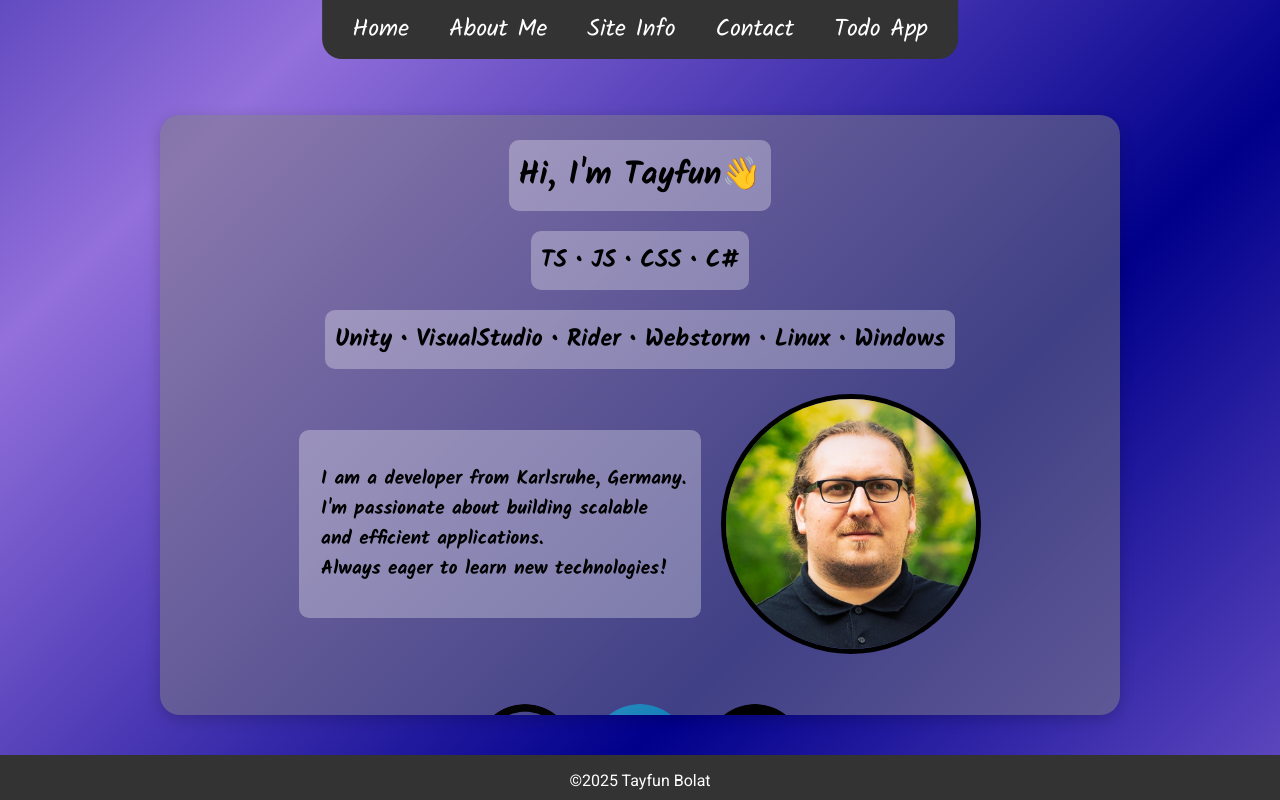
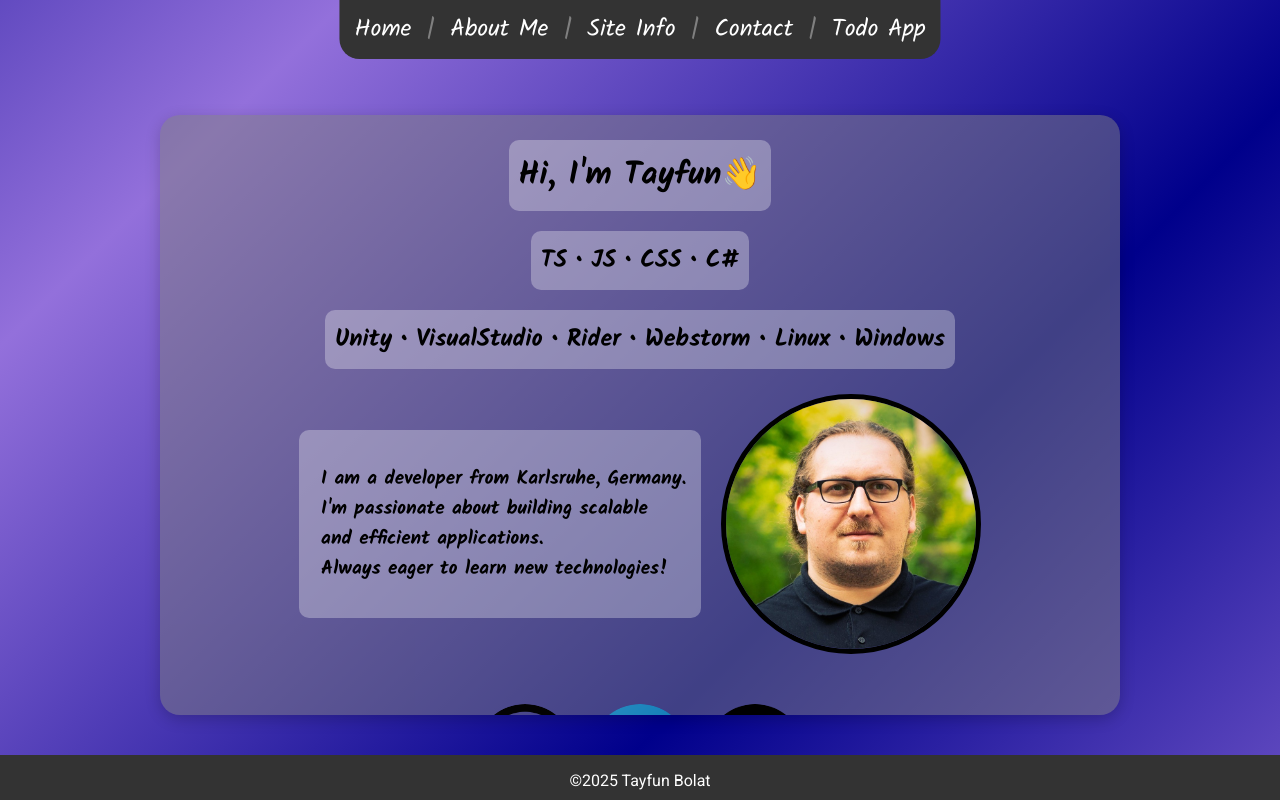
Before and after one commit to tayph00n/website-WiP, an Angular app: page /home in a window 1280 px wide. Built offline with nearby package versions, Linux system fonts and the light colour scheme.

Commit message:
WiP 06.04.25 added scrollbar and fixed header.

```diff
--- a/src/app/header/header.component.css
+++ b/src/app/header/header.component.css
@@ -7,22 +7,54 @@ header {
   background-color: #333;
   color: white;
   text-align: center;
-  padding: 10px 10px;
+  padding: 10px 15px;
   width: fit-content;
+  max-width: 95vw;
   height: fit-content;
   border-bottom-left-radius: 20px;
   border-bottom-right-radius: 20px;
   z-index: 20; /* Ensure it's above other elements */
+}
 
+nav {
+  display: flex;
+  flex-wrap: wrap;
+  justify-content: center;
+  gap: 15px;
+}
+
+.nav-separator {
+  color: grey;
+  text-decoration: none;
+  font-size: 24px;
+  white-space: nowrap;
+  display: block;
 }
 
 nav a {
   color: white;
-  margin: 0 20px;
   text-decoration: none;
   font-size: 24px;
+  white-space: nowrap;
+  display: block;
 }
 
 nav a:hover {
   text-decoration: underline;
 }
+
+/* Media query for very small screens */
+@media (max-width: 480px) {
+  header {
+    padding: 8px 12px;
+  }
+
+  nav {
+    gap: 10px;
+  }
+
+  nav a {
+    font-size: 20px;
+    padding: 3px 6px;
+  }
+}
--- a/src/app/header/header.component.html
+++ b/src/app/header/header.component.html
@@ -1,9 +1,13 @@
 <header>
   <nav>
     <a routerLink="/home">Home</a>
+    <span class="nav-separator">|</span>
     <a routerLink="/about">About Me</a>
+    <span class="nav-separator">|</span>
     <a routerLink="/site-info">Site Info</a>
+    <span class="nav-separator">|</span>
     <a routerLink="/contact">Contact</a>
+    <span class="nav-separator">|</span>
     <a routerLink="/todo">Todo App</a>
   </nav>
 </header>
--- a/src/styles.css
+++ b/src/styles.css
@@ -21,6 +21,32 @@ html, body {
   backdrop-filter: blur(10px);
 }
 
+/* Webkit browsers (Chrome, Safari, newer versions of Opera) */
+::-webkit-scrollbar {
+  width: 6px;
+  height: 6px;
+}
+
+::-webkit-scrollbar-track {
+  background: transparent;
+}
+
+::-webkit-scrollbar-thumb {
+  background: rgba(136, 136, 136, 0.5);
+  border-radius: 10px;
+}
+
+::-webkit-scrollbar-thumb:hover {
+  background: rgba(85, 85, 85, 0.7);
+}
+
+/* Firefox */
+* {
+  scrollbar-width: thin;
+  scrollbar-color: rgba(136, 136, 136, 0.5) transparent;
+}
+
+
 
 /* Gradient Animation */
 @keyframes gradientFlow {
```
